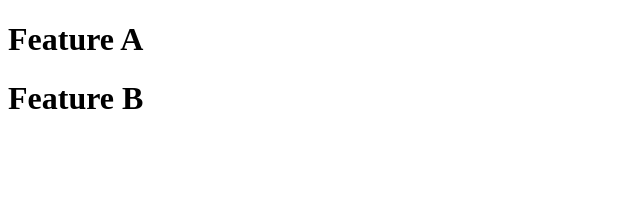
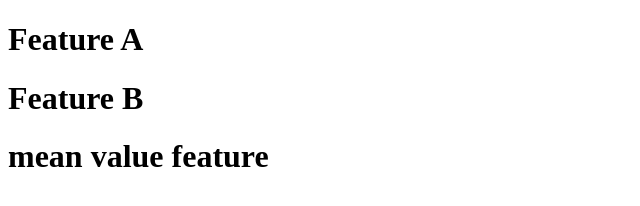
Before and after one commit to Akhil-EM/git-feature-test, a plain HTML site: page index.html in a window 1280 px wide. Shown: the whole page, without its empty margins (0-640 px from the left). Drawn offline with Linux system fonts and the light colour scheme.

Commit message:
added mean value feature

```diff
--- a/index.html
+++ b/index.html
@@ -9,5 +9,6 @@
 <body>
     <h1>Feature A</h1>
     <h1>Feature B</h1>
+    <h1>mean value feature</h1>
 </body>
 </html>
```
